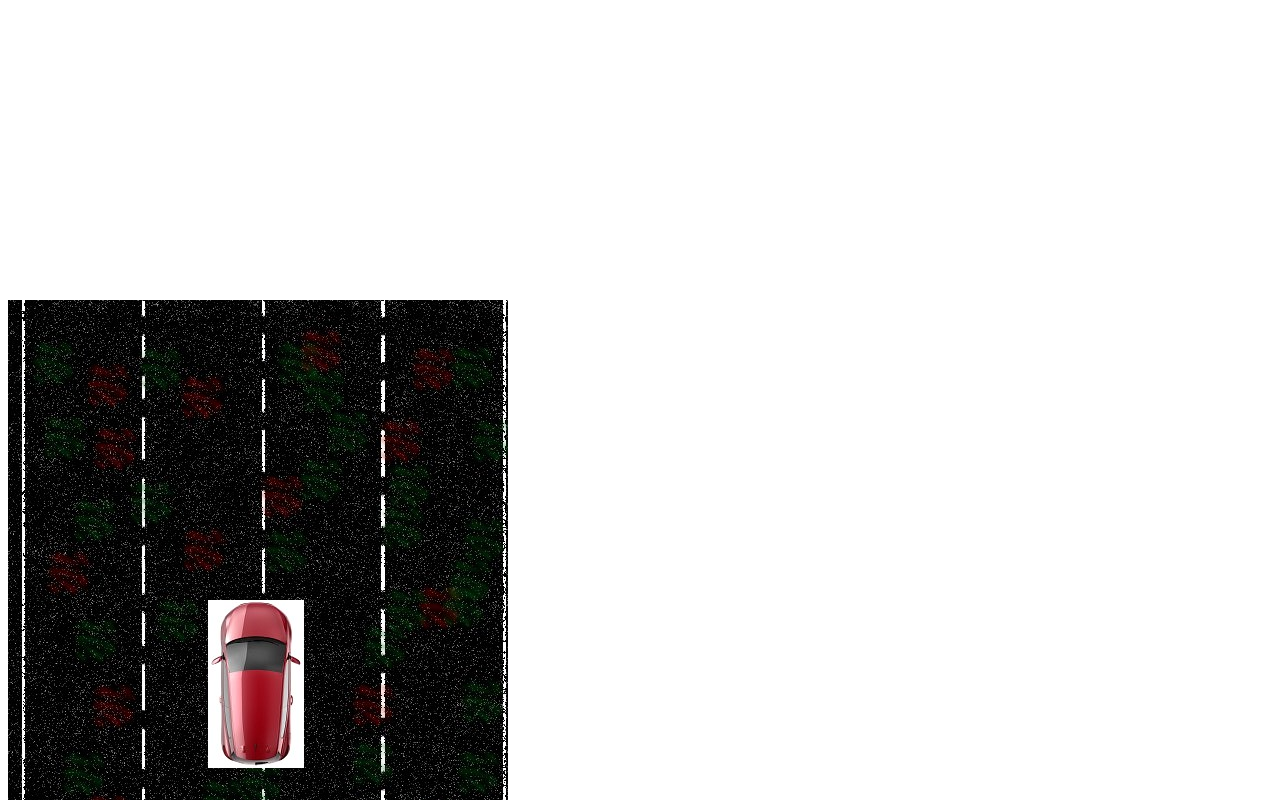
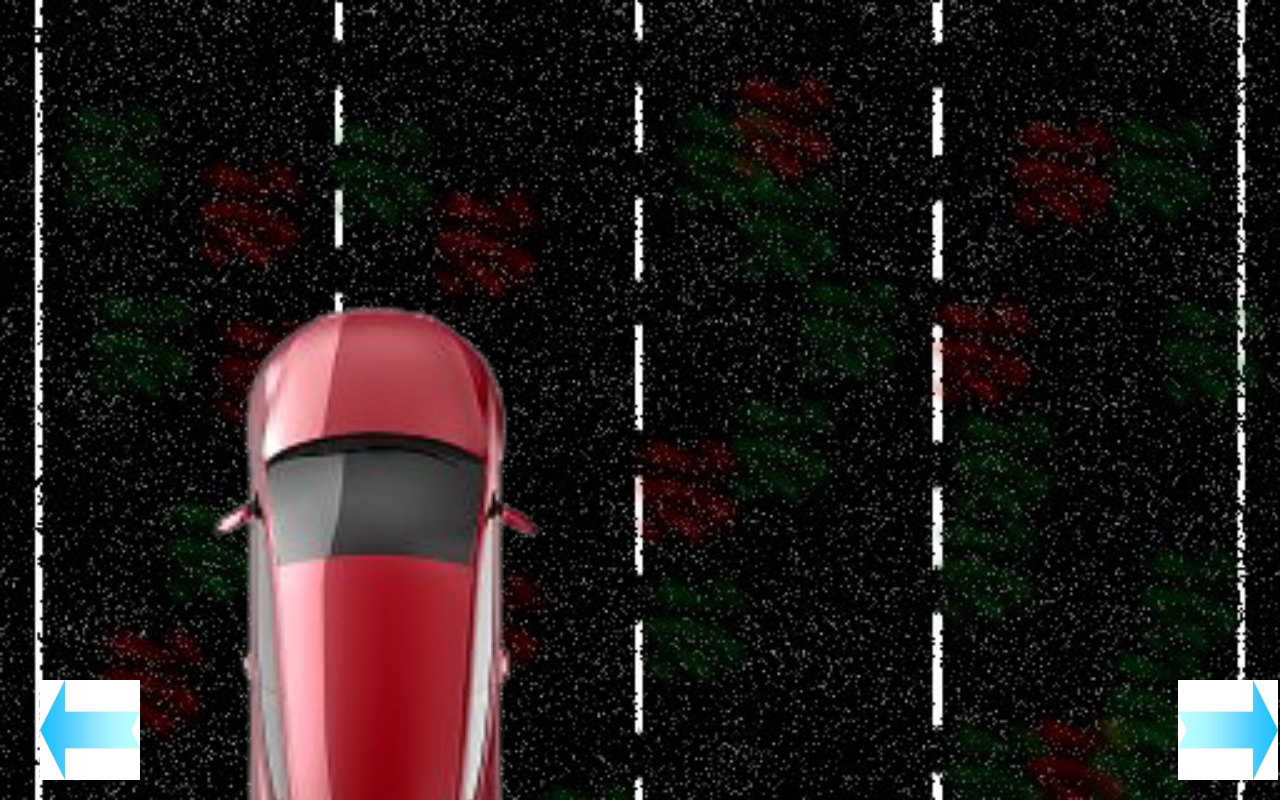
Before and after one commit to jotax300x/videojuego-jquery-race, a plain HTML site: page www/index.html in a window 1280 px wide. Drawn offline with Linux system fonts and the light colour scheme.

Commit message:
Cambios en el css, js

```diff
--- a/www/css/main.sass
+++ b/www/css/main.sass
@@ -1,15 +1,36 @@
 #coche
-	width: 25px
-	height: 25px
-	background-color: #FF1117
+	width: 350px
+	height: 500px
 	position: absolute
 	top: 300px
 	left: 200px
 	display: 1
+	background-size: 100%
+	background-image: url("../img/coche.png")
 #calzada
-	width: 500px
-	height: 500px
+	width: 100%
+	height: 100%
 	background-image: url("../img/carretera.jpg")
 	position: absolute
-	top: 300px
+	top: 0
+	left: 0
 	display: 0
+	background-size: cover
+	background-repeat: no-repeat
+	overflow: hidden
+#derecha
+	width: 100px
+	height: 100px
+	top: 85%
+	left: 92%
+	background-color: #FF80C0
+	position: relative
+	display: inline-block
+#izquierda
+	width: 100px
+	height: 100px
+	top: 85%
+	left: -5%
+	background-color: #FF80C0
+	position: relative
+	display: inline-block
--- a/www/index.html
+++ b/www/index.html
@@ -9,8 +9,9 @@
 <body>
 	<div id="calzada">
 		<div id="coche">
-			<img src="img/coche.jpg" height="168" width="96" alt="">
 		</div>
+		<div id="derecha"><img src="img/flechad.jpg" height="100" width="100" alt=""></div>
+		<div id="izquierda"><img src="img/flechai.jpg" height="100" width="100" alt=""></div>
 	</div>
 
 	<script src="js/main.js"></script>
--- a/www/js/main.js
+++ b/www/js/main.js
@@ -4,10 +4,23 @@ $coche = $('#coche');
 $calzada = $('#calzada');
 $calzada.width();
 $coche.position();
+$derecha = $('#derecha');
+$izquierda = $('#izquierda');
+var iLimDer = $calzada.position().left + $calzada.width() - $coche.width();
+
+$izquierda.hover(function() {
+	if ($coche.position().left > 0) {
+		$coche.css('left', '-=10px');
+	}
+});
+
+$derecha.hover(function() {
+	if ($coche.position().left < iLimDer) {
+		$coche.css('left', '+=10px');
+	}
+});
 
 $body.keydown(function(e) {
-	var iLimDer = $calzada.position().left + $calzada.width()
-	console.log(iLimDer + ' ' + $coche.position().left)
 	switch(e.which) {
 		case 39://Derecha
 			if ($coche.position().left < iLimDer) {
@@ -17,7 +30,10 @@ $body.keydown(function(e) {
 			} ;
 		break;
 		case 37://Izquierda
-			$coche.css('left', '-=10px');
+			if ($coche.position().left > 0) {
+				$coche.css('left', '-=10px');
+			}
+
 		break;
 	}
 });
```
Also changed, not shown: www/css/main.css, www/img/coche.png (added), www/img/flechad.jpg (added), www/img/flechai.jpg (added), 1 other file.
